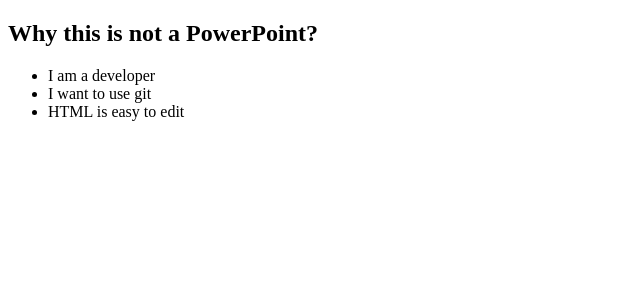
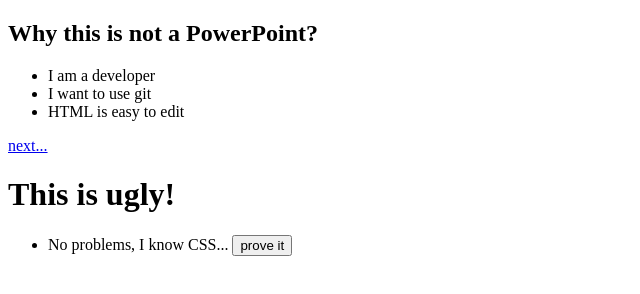
Before and after one commit to roperto/pizza-bespoke, a plain HTML site: page src/index.html in a window 1280 px wide. Shown: the whole page, without its empty margins (0-640 px from the left). Drawn offline with Linux system fonts and the light colour scheme.

Commit message:
Added second slide.

```diff
--- a/src/index.html
+++ b/src/index.html
@@ -2,6 +2,51 @@
 <html>
     <head>
         <title>Bespoke</title>
+        <style type="text/css">
+            body.beautiful {
+                color: #fff;
+                background: linear-gradient(-45deg, #00a, #000);
+                background-size: 100vw 100vh;
+                font-family: sans-serif;
+                transition: all 500ms linear;
+                opacity: 0;
+            }
+
+            body.beautiful li {
+                transition: all 500ms linear;
+            }
+        </style>
+        <script>
+            function beautify() {
+                document.body.className = 'beautiful';
+                document.getElementsByTagName('h1')[0].innerText = "Still ugly, but it has style!";
+
+                let button = document.getElementsByTagName('button')[0];
+                button.parentElement.removeChild(button);
+
+                let ul = document.getElementsByTagName('ul')[0];
+                let li = document.createElement('li');
+                li.innerText = '... and JavaScript';
+                ul.appendChild(li);
+
+                setTimeout(function () { document.body.style.opacity = 1; }, 0);
+
+                setTimeout(function () {
+                    let li = document.createElement('li');
+                    li.style.opacity = 0;
+                    li.innerText = 'If it is JavaScript, there should be a framework!';
+                    ul.appendChild(li);
+                    setTimeout(function () { li.style.opacity = 1; }, 0);
+                }, 2000);
+
+                setTimeout(function () {
+                    let btn = document.createElement('button');
+                    btn.innerText = 'Bespoke!';
+                    btn.onclick = function () { alert("Use 'gulp serve', it is much cooler..."); };
+                    document.body.appendChild(btn);
+                }, 4000);
+            }
+        </script>
     </head>
 
     <body>
@@ -13,5 +58,15 @@
                 <li>HTML is easy to edit</li>
             </ul>
         </article>
+
+        <a href="slide2.html">next...</a>
+
+        <h1>This is ugly!</h1>
+        <ul>
+            <li>
+                No problems, I know CSS...
+                <button onclick="beautify();">prove it</button>
+            </li>
+        </ul>
     </body>
 </html>
```
